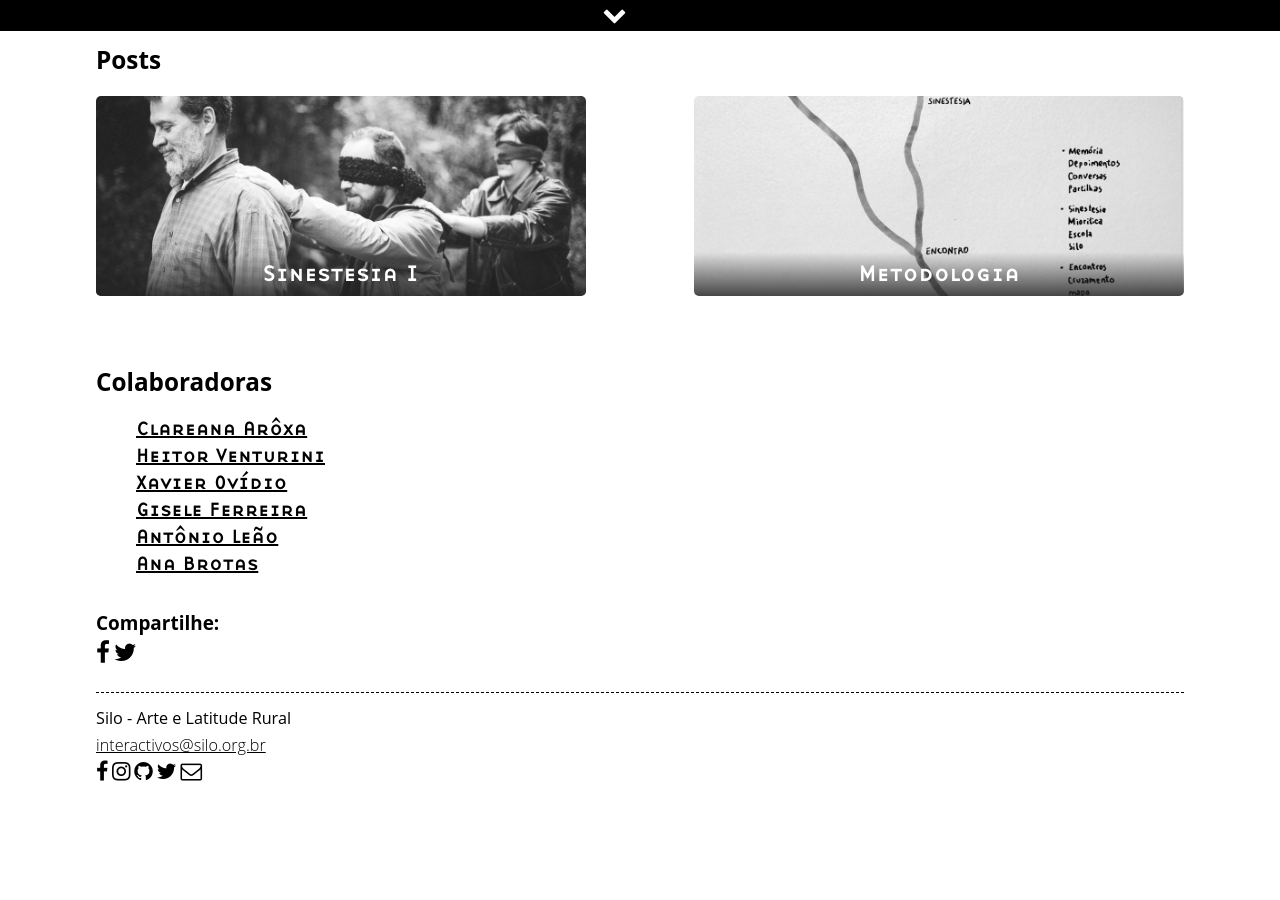
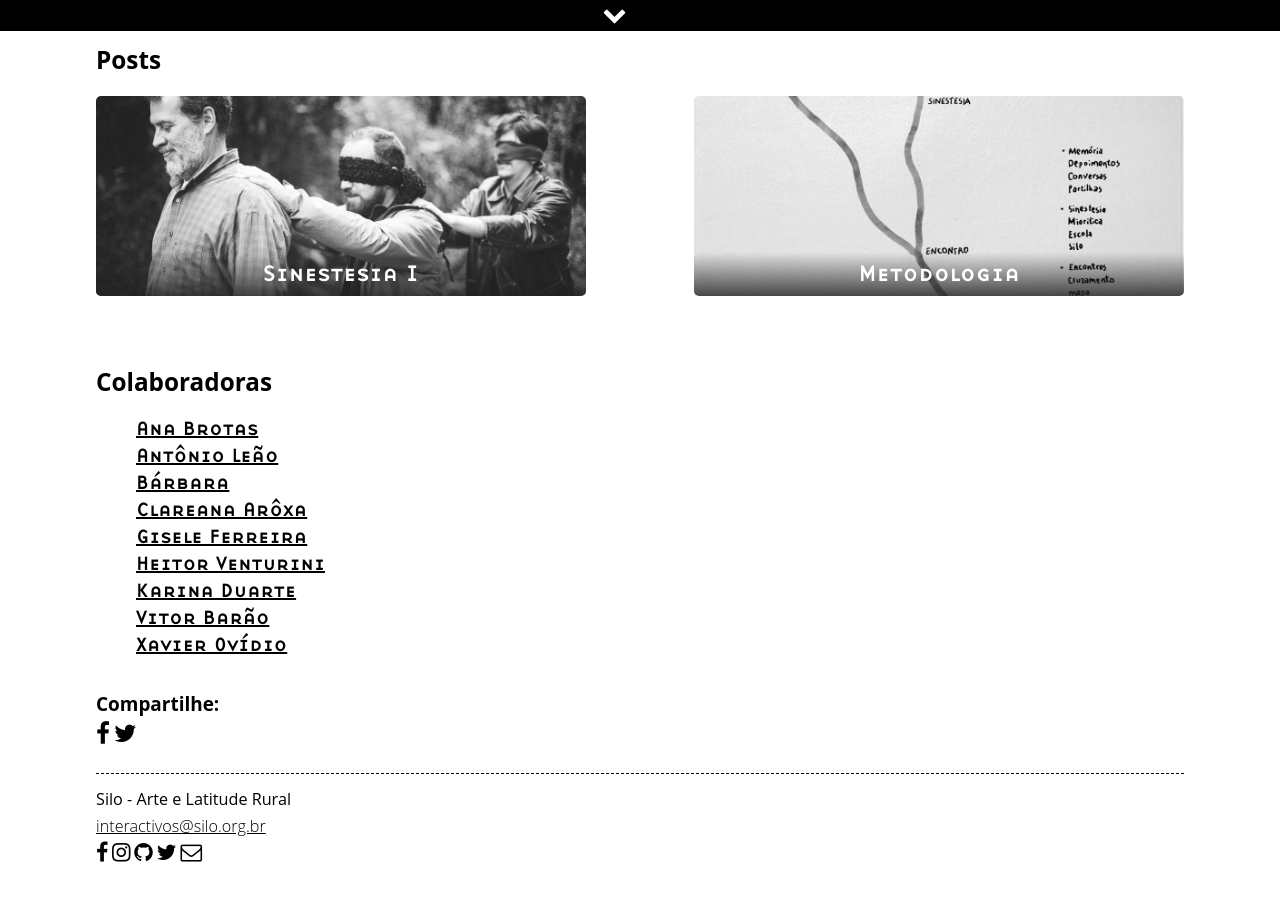
Before and after one commit to associacaosilo/interactivos2018, a Jekyll site: the page built from _pages/rotamnesis.md, in a window 1280 px wide and 900 px high, scrolled down 825 px. Built offline with Jekyll 4.4.1, drawn with Linux system fonts in a browser that asks for light colours; nearby versions of some CDN libraries; before the commit the page ends 1644 px from its top, so only the background shows below that.

Commit message:
adds colaborators to projects

```diff
--- a/_pages/rotamnesis.md
+++ b/_pages/rotamnesis.md
@@ -5,17 +5,23 @@ proponent: Ana Henriques Brotas | Lisboa, Portugal
 cover: media/images/covers/rotamnesis.jpg
 permalink: /rotamnesis/
 people:
+  - name: Ana Brotas
+    url: https://anabrotas.tumblr.com/
+  - name: Antônio Leão
+    url: #
+  - name: Bárbara
+    url: #
   - name: Clareana Arôxa
     url: https://www.facebook.com/clareanaaroxa
+  - name: Gisele Ferreira
+    url: https://www.instagram.com/gisele_arte/
   - name: Heitor Venturini
     url: https://www.instagram.com/hei_tor_/
+  - name: Karina Duarte
+    url: https://www.instagram.com/duarte_ka/
+  - name: Vitor Barão
+    url: https://www.instagram.com/vitorbarao/
   - name: Xavier Ovídio
     url: https://xavierovidio.tumblr.com/
-  - name: Gisele Ferreira
-    url: https://www.instagram.com/gisele_arte/
-  - name: Antônio Leão
-    url: #
-  - name: Ana Brotas
-    url: https://anabrotas.tumblr.com/
 ---
 Sendo que as memórias influenciam a nossa perceção do espaço, como é que este processo é traduzido numa representação? Investigação da necessidade intrínseca de fazer e usar mapas numa realidade iconográfica rural, profundamente interligada com a memória. Através de uma metodologia participativa e comunitária, este projeto pretende potenciar uma linguagem pictórica de representação espacial baseada na exploração empírica das rotas pedestres locais.
```
Also changed, not shown: _pages/biofertilizantes.md (+10 -0 lines), _pages/fermentados.md (+8 -4 lines), _pages/fullcompost.md (+8 -0 lines), _pages/germinacao.md (+8 -2 lines), _pages/nguara.md (+12 -0 lines).
